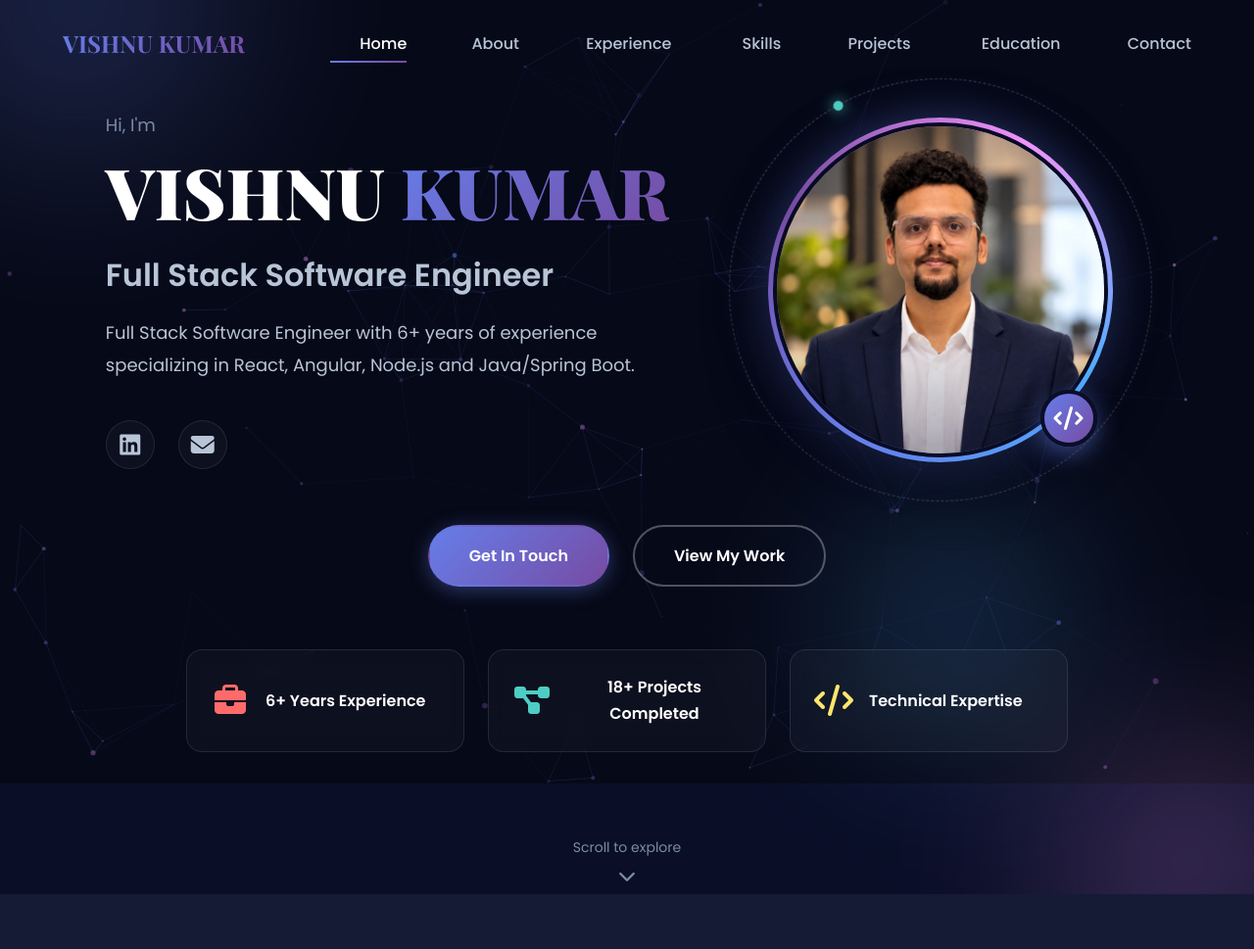
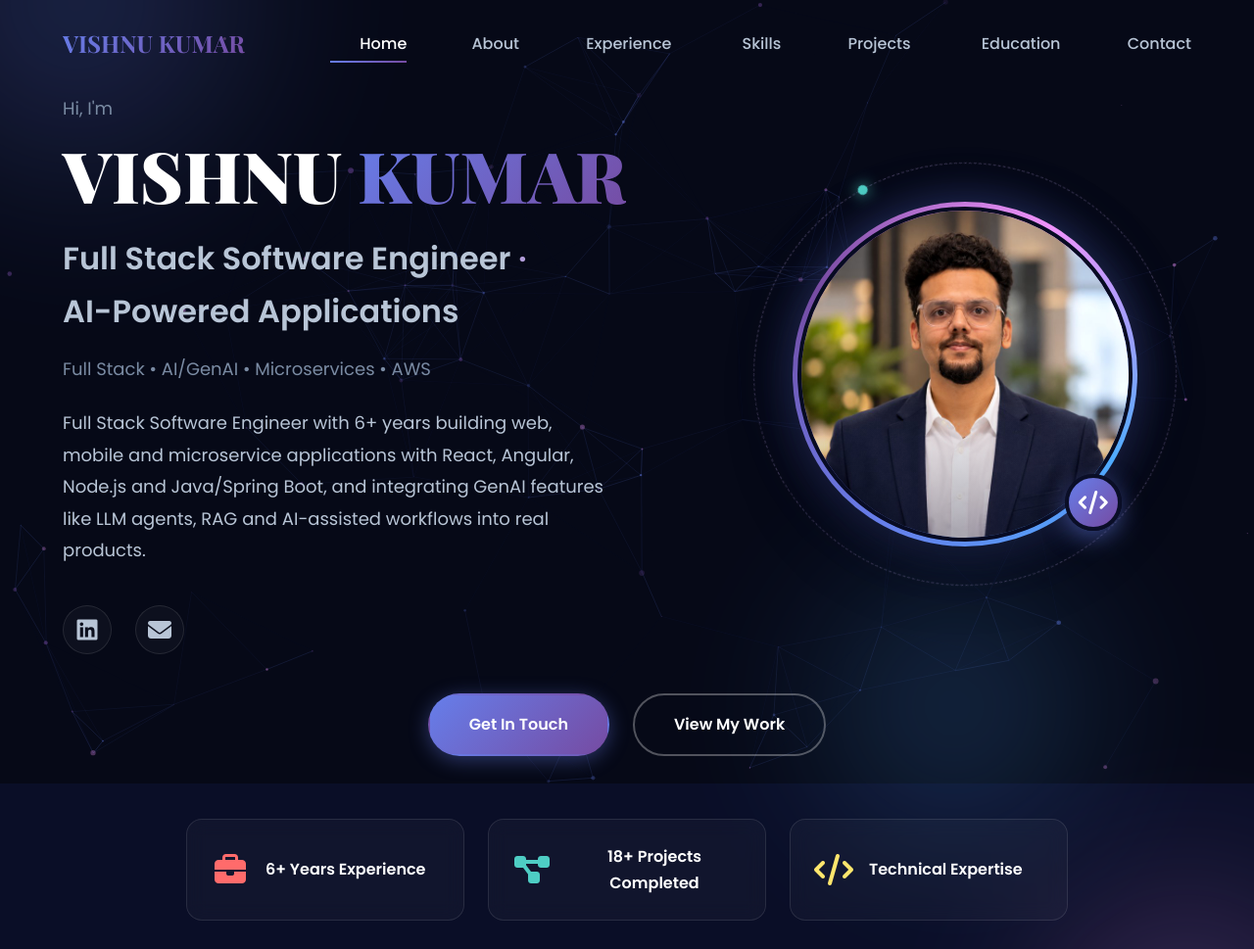
Before and after one commit to vishnu-ing/vishnu-ing.github.io, a website: page index.html in a window 1280 px wide. Shown: the top 969 px of the page at 98% size. Drawn offline with nearby package versions, Linux system fonts and the light colour scheme.

Commit message:
Highlight AI/GenAI experience across portfolio

```diff
--- a/assets/css/styles.css
+++ b/assets/css/styles.css
@@ -440,6 +440,14 @@ body {
     font-weight: 600;
     margin-bottom: var(--spacing-sm);
     animation: fadeInUp 0.6s ease 0.2s backwards;
+}
+
+.hero-title-part {
+    white-space: nowrap;
+}
+
+.hero-title-sep {
+    color: var(--color-accent-5);
 }
 
 .hero-tagline {
--- a/assets/js/main.js
+++ b/assets/js/main.js
@@ -101,7 +101,11 @@ async function loadHero() {
         // Set text content
         document.getElementById('hero-greeting').textContent = data.greeting;
         document.getElementById('hero-name').innerHTML = `${data.name.split(' ')[0]} <span>${data.name.split(' ').slice(1).join(' ')}</span>`;
-        document.getElementById('hero-title').textContent = data.title;
+        // Keep each " · "-separated part on one line so wrapping happens at the separator
+        document.getElementById('hero-title').innerHTML = data.title
+            .split(' · ')
+            .map(part => `<span class="hero-title-part">${part}</span>`)
+            .join('<span class="hero-title-sep"> · </span>');
         const taglineElement = document.getElementById('hero-tagline');
         if (data.tagline && data.tagline !== data.title) {
             taglineElement.textContent = data.tagline;
--- a/data/about.json
+++ b/data/about.json
@@ -4,7 +4,7 @@
   "image": "assets/images/profile.jpg",
   "paragraphs": [
     "Full Stack Software Engineer with 6+ years of experience building scalable web applications and backend services using Java, Spring Boot, React, Angular, TypeScript, Node.js, Express, REST APIs, and AWS.",
-    "Strong in full-stack development, secure integrations, cloud deployment, CI/CD, Docker, and Kubernetes, with recent experience applying AI-assisted development practices.",
+    "Strong in full-stack development, secure integrations, cloud deployment, CI/CD, Docker, and Kubernetes, with hands-on experience building GenAI features using LLMs, agents and RAG, and applying AI-assisted development with GitHub Copilot.",
     "Proven ability to solve complex technical problems, collaborate across teams, and deliver reliable software that improves user experience and business operations."
   ],
   "statistics": [
--- a/data/experience.json
+++ b/data/experience.json
@@ -10,14 +10,14 @@
       "description": "Full-stack engineering on First Citizens Bank applications through BeaconFire: React and TypeScript frontends, Java and Spring Boot services, and enterprise SSO.",
       "responsibilities": [
         "Modernized more than 10 application pages and shared UI components using React, TypeScript, Node.js and MongoDB to replace legacy SVB branding with the First Citizens experience and support scheduled releases for product and engineering stakeholders",
+        "Applied approved AI-assisted development tools such as GitHub Copilot to support code exploration, documentation and development productivity while keeping engineering workflows aligned with enterprise development practices",
         "Strengthened identity-related repositories and SSO workflows by coordinating security findings, authentication issues and cross-team production dependencies to improve release stability for application, security and platform teams",
         "Resolved requirements and product-discovery gaps involving legacy URLs, content changes and component ownership to reduce late-stage ambiguity and improve release readiness across engineering and product teams",
         "Delivered approximately 18 story points in a two-week sprint against a planned capacity of 10 by managing competing priorities and cross-team dependencies to meet release and code-freeze commitments",
         "Integrated Java and Spring Boot backend services with React-based frontend workflows to support enterprise application functionality and maintain clear separation between presentation, business and integration layers",
         "Secured authentication flows with JWT-based access tokens and OAuth 2.0 authorization patterns to protect API resources, standardize session handling and support enterprise identity requirements",
         "Improved production support by analyzing application logs, monitoring signals and incident patterns to reduce mean time to resolution (MTTR) for authentication and release-related incidents and strengthen operational reliability for application owners",
-        "Containerized application workloads with Docker and Kubernetes and supported AWS-based deployment patterns to standardize runtime environments and improve consistency across development and production workflows",
-        "Applied approved AI-assisted development tools such as GitHub Copilot to support code exploration, documentation and development productivity while keeping engineering workflows aligned with enterprise development practices"
+        "Containerized application workloads with Docker and Kubernetes and supported AWS-based deployment patterns to standardize runtime environments and improve consistency across development and production workflows"
       ],
       "icon": "fas fa-building-columns",
       "logo": "assets/images/logos/first-citizens.png"
--- a/data/hero.json
+++ b/data/hero.json
@@ -2,10 +2,10 @@
   "_instructions": "Hero section content.",
   "greeting": "Hi, I'm",
   "name": "VISHNU KUMAR",
-  "title": "Full Stack Software Engineer",
-  "summary": "Full Stack Software Engineer with 6+ years of experience specializing in React, Angular, Node.js and Java/Spring Boot.",
+  "title": "Full Stack Software Engineer · AI-Powered Applications",
+  "summary": "Full Stack Software Engineer with 6+ years building web, mobile and microservice applications with React, Angular, Node.js and Java/Spring Boot, and integrating GenAI features like LLM agents, RAG and AI-assisted workflows into real products.",
   "avatarUrl": "/avatar.png",
-  "tagline": "Full Stack Software Engineer",
+  "tagline": "Full Stack • AI/GenAI • Microservices • AWS",
   "highlights": [
     {
       "icon": "fas fa-briefcase",
--- a/data/profile.json
+++ b/data/profile.json
@@ -1,7 +1,7 @@
 {
   "profile": {
     "name": "VISHNU KUMAR",
-    "title": "Full Stack Software Engineer",
+    "title": "Full Stack Software Engineer · AI-Powered Applications",
     "bio": "Full Stack Software Engineer with 6+ years of experience building scalable web applications and backend services using Java, Spring Boot, React, Angular, TypeScript, Node.js, Express, REST APIs, and AWS. Strong in full-stack development, secure integrations, cloud deployment, CI/CD, Docker, and Kubernetes, with recent experience applying AI-assisted development practices. Proven ability to solve complex technical problems, collaborate across teams, and deliver reliable software that improves user experience and business operations."
   },
   "contact": {
--- a/data/projects.json
+++ b/data/projects.json
@@ -6,7 +6,7 @@
       "title": "Agentic AI",
       "description": "Built an AI-powered Q&A agent using Python, Streamlit, Llama 3.2, DuckDuckGo API, ReActAgent and FunctionTool to perform real-time math operations and web searches through tool-enabled agent workflows.",
       "longDescription": "Built an AI-powered Q&A agent using Python, Streamlit, Llama 3.2, DuckDuckGo API, ReActAgent and FunctionTool to perform real-time math operations and web searches through tool-enabled agent workflows.",
-      "category": "Web Development",
+      "category": "AI / GenAI",
       "technologies": [
         "Python",
         "Streamlit",
--- a/data/site-config.json
+++ b/data/site-config.json
@@ -1,20 +1,20 @@
 {
   "_instructions": "Site-wide configuration and meta tags.",
-  "title": "VISHNU KUMAR | Full Stack Software Engineer",
-  "description": "VISHNU KUMAR - Full Stack Software Engineer | Portfolio",
-  "keywords": "Full Stack Software Engineer, Portfolio, VISHNU KUMAR",
+  "title": "VISHNU KUMAR | Full Stack Software Engineer · AI/GenAI",
+  "description": "Vishnu Kumar - Full Stack Software Engineer with 6+ years building web, mobile and microservice applications with React, Angular, Node.js, Java/Spring Boot and AWS, and integrating GenAI features into real products.",
+  "keywords": "Full Stack Software Engineer, GenAI, LLM, AI-Powered Applications, Microservices, AWS, Portfolio, VISHNU KUMAR",
   "author": "VISHNU KUMAR",
   "siteName": "VISHNU KUMAR",
-  "siteTitle": "VISHNU KUMAR | Full Stack Software Engineer",
+  "siteTitle": "VISHNU KUMAR | Full Stack Software Engineer · AI/GenAI",
   "meta": {
-    "title": "VISHNU KUMAR | Full Stack Software Engineer",
-    "description": "VISHNU KUMAR - Full Stack Software Engineer | Portfolio",
+    "title": "VISHNU KUMAR | Full Stack Software Engineer · AI/GenAI",
+    "description": "Vishnu Kumar - Full Stack Software Engineer with 6+ years building web, mobile and microservice applications with React, Angular, Node.js, Java/Spring Boot and AWS, and integrating GenAI features into real products.",
     "author": "VISHNU KUMAR",
-    "keywords": "Full Stack Software Engineer, Portfolio, VISHNU KUMAR"
+    "keywords": "Full Stack Software Engineer, GenAI, LLM, AI-Powered Applications, Microservices, AWS, Portfolio, VISHNU KUMAR"
   },
   "branding": {
     "name": "VISHNU KUMAR",
-    "tagline": "Full Stack Software Engineer",
+    "tagline": "Full Stack Software Engineer · AI-Powered Applications",
     "logo": "/logo.png"
   },
   "settings": {
--- a/data/skills.json
+++ b/data/skills.json
@@ -14,6 +14,23 @@
         "JavaScript",
         "TypeScript",
         "SQL"
+      ]
+    },
+    {
+      "category": "AI & GenAI",
+      "icon": "fas fa-robot",
+      "color": "#B19CD9",
+      "skills": [
+        "Generative AI",
+        "Large Language Models (LLMs)",
+        "Retrieval-Augmented Generation (RAG)",
+        "Agentic AI",
+        "OpenAI APIs",
+        "Claude AI",
+        "LangChain",
+        "LangGraph",
+        "Prompt Engineering",
+        "GitHub Copilot"
       ]
     },
     {
@@ -65,16 +82,6 @@
       "icon": "fas fa-laptop-code",
       "color": "#A8DADC",
       "skills": [
-        "Generative AI",
-        "Large Language Models (LLMs)",
-        "Retrieval-Augmented Generation (RAG)",
-        "Agentic AI",
-        "OpenAI APIs",
-        "Claude AI",
-        "LangChain",
-        "LangGraph",
-        "Prompt Engineering",
-        "GitHub Copilot",
         "RESTful APIs",
         "API Integration",
         "Backend Services",
--- a/index.html
+++ b/index.html
@@ -3,15 +3,15 @@
 <head>
     <meta charset="UTF-8">
     <meta name="viewport" content="width=device-width, initial-scale=1.0">
-    <meta name="description" content="Vishnu Kumar - Full Stack Software Engineer with 6+ years building web, mobile and microservice applications with React, Angular, Node.js, Java/Spring Boot and AWS.">
+    <meta name="description" content="Vishnu Kumar - Full Stack Software Engineer with 6+ years building web, mobile and microservice applications with React, Angular, Node.js, Java/Spring Boot and AWS, and integrating GenAI features into real products.">
     <meta name="keywords" content="portfolio, developer, designer">
     <meta name="author" content="Vishnu Kumar">
-    <title>VISHNU KUMAR | Full Stack Software Engineer</title>
+    <title>VISHNU KUMAR | Full Stack Software Engineer · AI/GenAI</title>
     <link rel="canonical" href="https://vishnukumar.me/">
     <meta property="og:type" content="website">
     <meta property="og:url" content="https://vishnukumar.me/">
-    <meta property="og:title" content="VISHNU KUMAR | Full Stack Software Engineer">
-    <meta property="og:description" content="Full Stack Software Engineer with 6+ years building web, mobile and microservice applications with React, Angular, Node.js, Java/Spring Boot and AWS.">
+    <meta property="og:title" content="VISHNU KUMAR | Full Stack Software Engineer · AI/GenAI">
+    <meta property="og:description" content="Full Stack Software Engineer with 6+ years building web, mobile and microservice applications with React, Angular, Node.js, Java/Spring Boot and AWS, and integrating GenAI features into real products.">
 
     <!-- Favicon -->
     <link rel="icon" type="image/x-icon" href="assets/images/favicon.ico">
@@ -23,7 +23,7 @@
     <link href="https://fonts.googleapis.com/css2?family=Poppins:wght@300;400;500;600;700&family=Playfair+Display:wght@700;900&display=swap" rel="stylesheet">
 
     <!-- Custom Styles -->
-    <link rel="stylesheet" href="assets/css/styles.css?v=3">
+    <link rel="stylesheet" href="assets/css/styles.css?v=4">
 </head>
 <body>
     <!-- Particle Background -->
@@ -170,6 +170,6 @@
     <script src="https://cdn.jsdelivr.net/particles.js/2.0.0/particles.min.js"></script>
 
     <!-- Custom JavaScript -->
-    <script src="assets/js/main.js?v=3"></script>
+    <script src="assets/js/main.js?v=4"></script>
 </body>
 </html>
```
